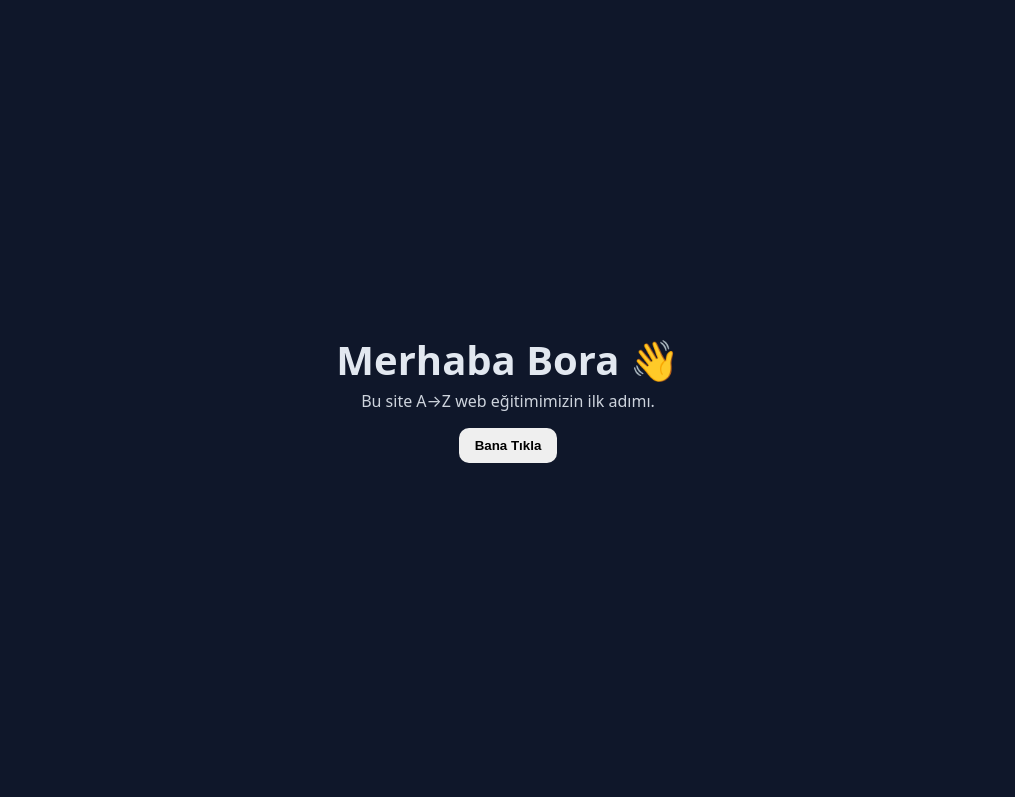
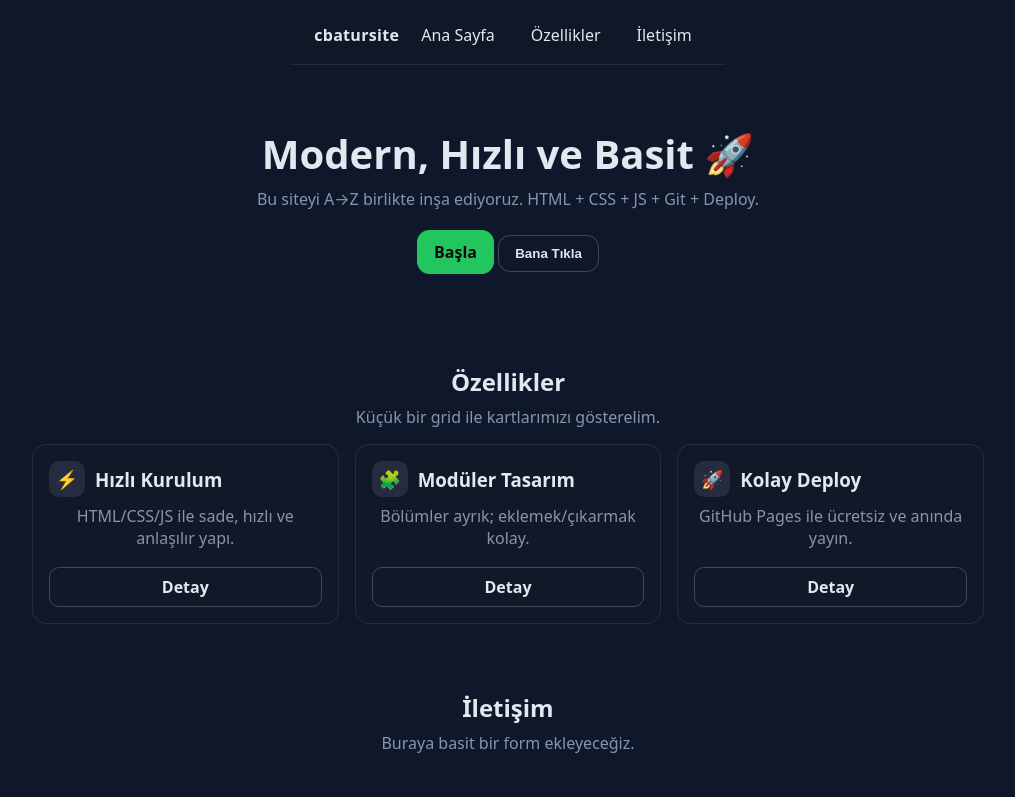
Before and after one commit to tired61/cbatursite, a plain HTML site: page index.html in a window 1280 px wide. Shown: the whole page, without its empty margins (132-1147 px from the left). Drawn offline with Linux system fonts and the light colour scheme.

Commit message:
feat: responsive features grid (3 kart)

```diff
--- a/index.html
+++ b/index.html
@@ -7,11 +7,73 @@
   <link rel="stylesheet" href="./style.css" />
 </head>
 <body>
-  <header class="container">
-    <h1>Merhaba Bora 👋</h1>
-    <p>Bu site A→Z web eğitimimizin ilk adımı.</p>
-    <button id="sayHiBtn">Bana Tıkla</button>
+  <!-- NAVBAR -->
+  <nav class="nav">
+    <div class="nav-inner">
+      <a class="brand" href="#">cbatursite</a>
+
+      <!-- mobil menü butonu -->
+      <button id="menuToggle" class="menu-btn" aria-label="Menüyü Aç/Kapat">
+        ☰
+      </button>
+
+      <!-- menü öğeleri -->
+      <ul id="navLinks" class="links">
+        <li><a href="#hero">Ana Sayfa</a></li>
+        <li><a href="#feat">Özellikler</a></li>
+        <li><a href="#cont">İletişim</a></li>
+      </ul>
+    </div>
+  </nav>
+
+  <!-- HERO -->
+  <header id="hero" class="hero container">
+    <h1>Modern, Hızlı ve Basit 🚀</h1>
+    <p>Bu siteyi A→Z birlikte inşa ediyoruz. HTML + CSS + JS + Git + Deploy.</p>
+    <div class="cta">
+      <a class="btn primary" href="#feat">Başla</a>
+      <button id="sayHiBtn" class="btn ghost">Bana Tıkla</button>
+    </div>
   </header>
+
+<section id="feat" class="container">
+  <h2>Özellikler</h2>
+  <p>Küçük bir grid ile kartlarımızı gösterelim.</p>
+
+  <div class="grid">
+    <article class="card">
+      <div class="card-head">
+        <span class="badge">⚡</span>
+        <h3>Hızlı Kurulum</h3>
+      </div>
+      <p>HTML/CSS/JS ile sade, hızlı ve anlaşılır yapı.</p>
+      <a class="card-link" href="#hero">Detay</a>
+    </article>
+
+    <article class="card">
+      <div class="card-head">
+        <span class="badge">🧩</span>
+        <h3>Modüler Tasarım</h3>
+      </div>
+      <p>Bölümler ayrık; eklemek/çıkarmak kolay.</p>
+      <a class="card-link" href="#feat">Detay</a>
+    </article>
+
+    <article class="card">
+      <div class="card-head">
+        <span class="badge">🚀</span>
+        <h3>Kolay Deploy</h3>
+      </div>
+      <p>GitHub Pages ile ücretsiz ve anında yayın.</p>
+      <a class="card-link" href="#cont">Detay</a>
+    </article>
+  </div>
+</section>
+
+  <section id="cont" class="container">
+    <h2>İletişim</h2>
+    <p>Buraya basit bir form ekleyeceğiz.</p>
+  </section>
 
   <script src="./script.js"></script>
 </body>
--- a/script.js
+++ b/script.js
@@ -1,3 +1,15 @@
 document.getElementById("sayHiBtn").addEventListener("click", () => {
   alert("Selam Bora! 🎯 İlk etkileşimi yaptık.");
 });
+// selamlama
+document.getElementById("sayHiBtn").addEventListener("click", () => {
+  alert("Selam Bora! 🎯 Navbar + hero hazır.");
+});
+
+// mobil menü
+const menuBtn = document.getElementById("menuToggle");
+const links = document.getElementById("navLinks");
+menuBtn.addEventListener("click", () => {
+  const isOpen = links.style.display === "block";
+  links.style.display = isOpen ? "none" : "block";
+});
--- a/style.css
+++ b/style.css
@@ -15,3 +15,129 @@ button {
   font-weight: 600; cursor: pointer;
 }
 button:hover { transform: translateY(-1px); }
+/* reset & base */
+* { box-sizing: border-box; }
+html, body { height: 100%; margin: 0; scroll-behavior: smooth; }
+:root{
+  --bg:#0f172a;      /* lacivert */
+  --text:#e2e8f0;    /* açık gri */
+  --muted:#94a3b8;   /* gri */
+  --accent:#22c55e;  /* yeşil */
+  --card:#111827;    /* koyu kart */
+}
+body{
+  font-family: system-ui, -apple-system, Segoe UI, Roboto, Arial, sans-serif;
+  background: var(--bg);
+  color: var(--text);
+}
+
+/* helpers */
+.container{ max-width: 1000px; margin: 0 auto; padding: 24px; }
+a{ color: inherit; text-decoration: none; }
+
+/* NAVBAR */
+.nav{
+  position: sticky; top: 0; z-index: 10;
+  background: rgba(17,24,39,.8);  /* yarı saydam */
+  backdrop-filter: blur(6px);
+  border-bottom: 1px solid rgba(148,163,184,.15);
+}
+.nav-inner{
+  max-width: 1000px; margin: 0 auto; padding: 12px 24px;
+  display: flex; align-items: center; justify-content: space-between;
+  gap: 12px;
+}
+.brand{ font-weight: 800; letter-spacing: .3px; }
+.menu-btn{
+  background: transparent; border: 1px solid rgba(148,163,184,.35);
+  color: var(--text); padding: 6px 10px; border-radius: 8px; cursor: pointer;
+  display: inline-flex; align-items: center; justify-content: center;
+}
+.links{
+  list-style: none; margin: 0; padding: 0;
+  display: none;               /* mobile: kapalı */
+  flex-direction: column; gap: 8px;
+  background: var(--card); border: 1px solid rgba(148,163,184,.15);
+  border-radius: 12px; padding: 10px; position: absolute; right: 16px; top: 56px;
+}
+.links a{ padding: 6px 10px; border-radius: 8px; display:block; }
+.links a:hover{ background: rgba(148,163,184,.15); }
+
+/* desktop nav */
+@media (min-width: 768px){
+  .menu-btn{ display: none; }
+  .links{
+    display: flex !important; position: static; background: transparent;
+    border: 0; flex-direction: row; gap: 16px; padding: 0;
+  }
+}
+
+/* HERO */
+.hero{
+  text-align: center;
+  padding-top: 56px;   /* navbar yüksekliği telafisi */
+  padding-bottom: 48px;
+  display: grid; gap: 12px;
+}
+.hero h1{ font-size: 40px; line-height: 1.1; margin: 0; }
+.hero p{ color: var(--muted); margin: 0 0 8px; }
+
+/* buttons */
+.btn{
+  display: inline-block; padding: 10px 16px; border-radius: 12px;
+  border: 1px solid rgba(148,163,184,.35); cursor: pointer; font-weight: 700;
+}
+.btn.primary{ background: var(--accent); color: #0a0a0a; border-color: var(--accent); }
+.btn.ghost{ background: transparent; color: var(--text); }
+.btn:hover{ transform: translateY(-1px); }
+
+/* sections */
+section h2{ margin: 8px 0 8px; }
+section p{ color: var(--muted); }
+
+/* GRID */
+.grid{
+  display: grid;
+  gap: 16px;
+  grid-template-columns: 1fr;     /* mobile: tek sütun */
+  margin-top: 16px;
+}
+@media (min-width: 768px){
+  .grid{ grid-template-columns: repeat(3, 1fr); }  /* tablet/desktop: 3 sütun */
+}
+
+/* CARD */
+.card{
+  background: var(--card);
+  border: 1px solid rgba(148,163,184,.15);
+  border-radius: 14px;
+  padding: 16px;
+  display: grid;
+  gap: 8px;
+  transition: transform .15s ease, box-shadow .15s ease, border-color .15s ease;
+}
+.card:hover{
+  transform: translateY(-2px);
+  border-color: rgba(148,163,184,.35);
+  box-shadow: 0 8px 24px rgba(0,0,0,.25);
+}
+.card-head{
+  display: flex; align-items: center; gap: 10px;
+}
+.badge{
+  display: inline-flex; align-items: center; justify-content: center;
+  width: 36px; height: 36px; border-radius: 10px;
+  background: rgba(148,163,184,.15);
+  font-size: 18px;
+}
+.card h3{ margin: 0; }
+.card p{ margin: 0 0 6px; color: var(--muted); }
+.card-link{
+  margin-top: 4px;
+  display: inline-block;
+  padding: 8px 10px;
+  border: 1px solid rgba(148,163,184,.35);
+  border-radius: 10px;
+  font-weight: 700;
+}
+.card-link:hover{ transform: translateY(-1px); }
```
